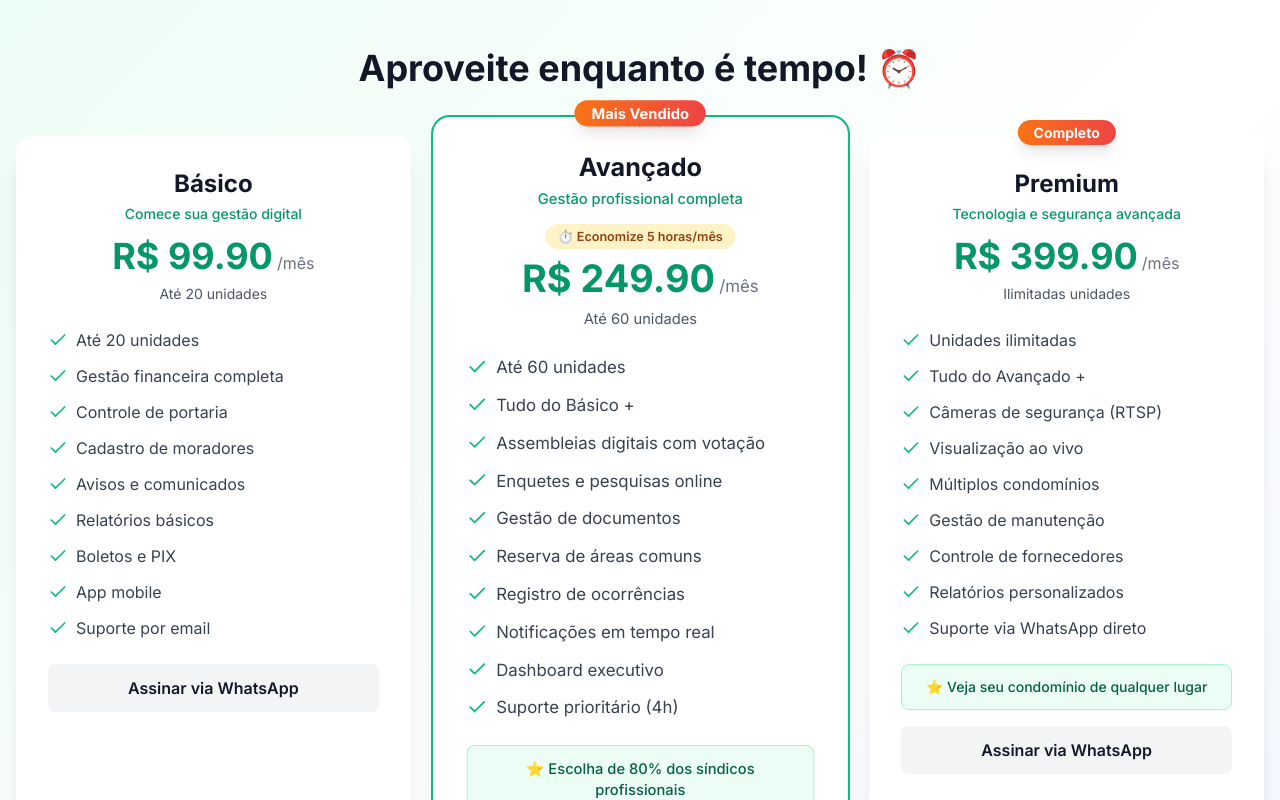
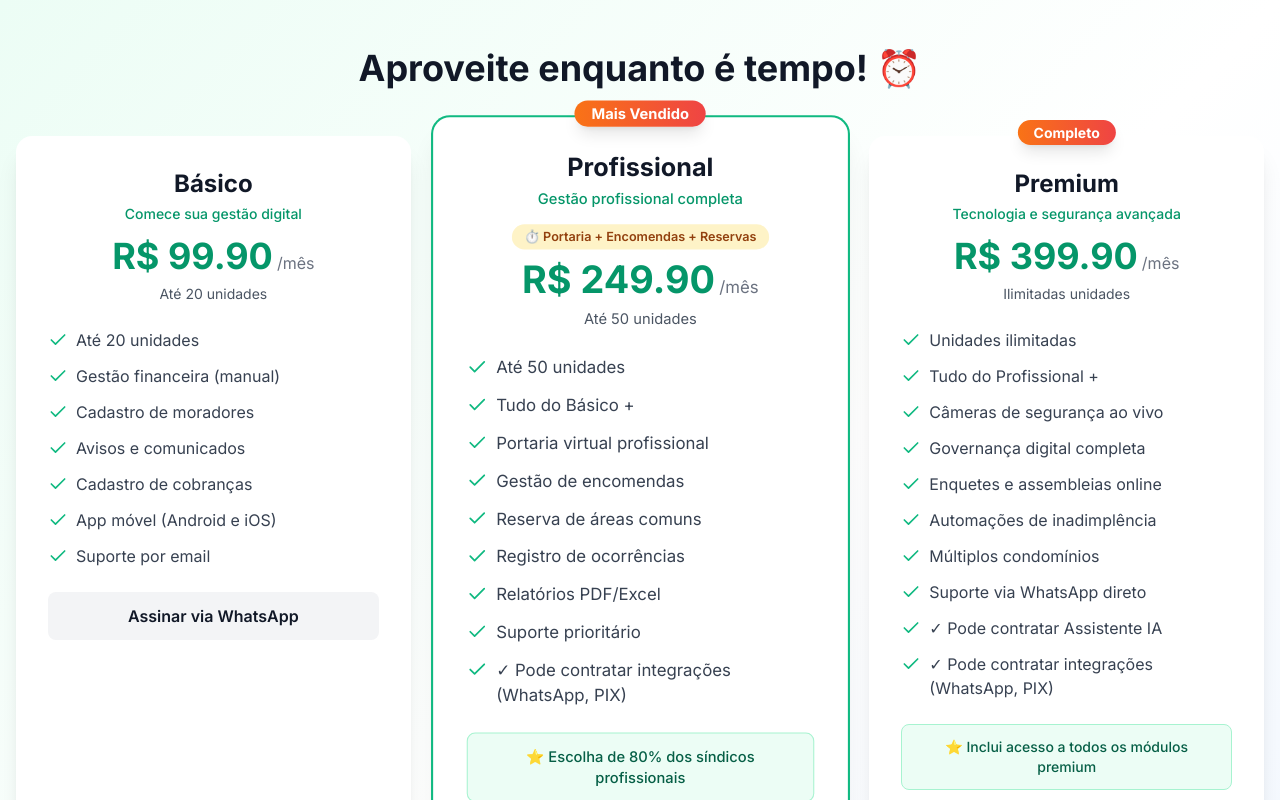
Before and after one commit to robsonodex/condominio-facil, a Next.js app: page /upgrade in a window 1280 px wide. Shown: the top 800 px of the page. Built offline with nearby package versions, Linux system fonts and the light colour scheme; no server answers.

Commit message:
fix: Atualizar página de upgrade com planos e features corretos

```diff
--- a/src/app/upgrade/page.tsx
+++ b/src/app/upgrade/page.tsx
@@ -22,36 +22,35 @@ export default function UpgradePage() {
             tagline: 'Comece sua gestão digital',
             features: [
                 'Até 20 unidades',
-                'Gestão financeira completa',
-                'Controle de portaria',
+                'Gestão financeira (manual)',
                 'Cadastro de moradores',
                 'Avisos e comunicados',
-                'Relatórios básicos',
-                'Boletos e PIX',
-                'App mobile',
+                'Cadastro de cobranças',
+                'App móvel (Android e iOS)',
                 'Suporte por email'
-            ]
+            ],
+            notIncluded: ['Portaria', 'Ocorrências', 'Reservas', 'Relatórios', 'Integrações']
         },
         {
-            name: 'Avançado',
+            name: 'Profissional',
             price: 249.90,
-            units: 60,
+            units: 50,
             popular: true,
             tagline: 'Gestão profissional completa',
             badge: 'Mais Vendido',
-            savings: 'Economize 5 horas/mês',
+            savings: 'Portaria + Encomendas + Reservas',
             features: [
-                'Até 60 unidades',
+                'Até 50 unidades',
                 'Tudo do Básico +',
-                'Assembleias digitais com votação',
-                'Enquetes e pesquisas online',
-                'Gestão de documentos',
+                'Portaria virtual profissional',
+                'Gestão de encomendas',
                 'Reserva de áreas comuns',
                 'Registro de ocorrências',
-                'Notificações em tempo real',
-                'Dashboard executivo',
-                'Suporte prioritário (4h)'
+                'Relatórios PDF/Excel',
+                'Suporte prioritário',
+                '✓ Pode contratar integrações (WhatsApp, PIX)'
             ],
+            notIncluded: ['Câmeras', 'Governança', 'Automações', 'Assistente IA'],
             highlight: 'Escolha de 80% dos síndicos profissionais'
         },
         {
@@ -62,16 +61,18 @@ export default function UpgradePage() {
             badge: 'Completo',
             features: [
                 'Unidades ilimitadas',
-                'Tudo do Avançado +',
-                'Câmeras de segurança (RTSP)',
-                'Visualização ao vivo',
+                'Tudo do Profissional +',
+                'Câmeras de segurança ao vivo',
+                'Governança digital completa',
+                'Enquetes e assembleias online',
+                'Automações de inadimplência',
                 'Múltiplos condomínios',
-                'Gestão de manutenção',
-                'Controle de fornecedores',
-                'Relatórios personalizados',
-                'Suporte via WhatsApp direto'
+                'Suporte via WhatsApp direto',
+                '✓ Pode contratar Assistente IA',
+                '✓ Pode contratar integrações (WhatsApp, PIX)'
             ],
-            highlight: 'Veja seu condomínio de qualquer lugar'
+            notIncluded: [],
+            highlight: 'Inclui acesso a todos os módulos premium'
         }
     ];
 
```
